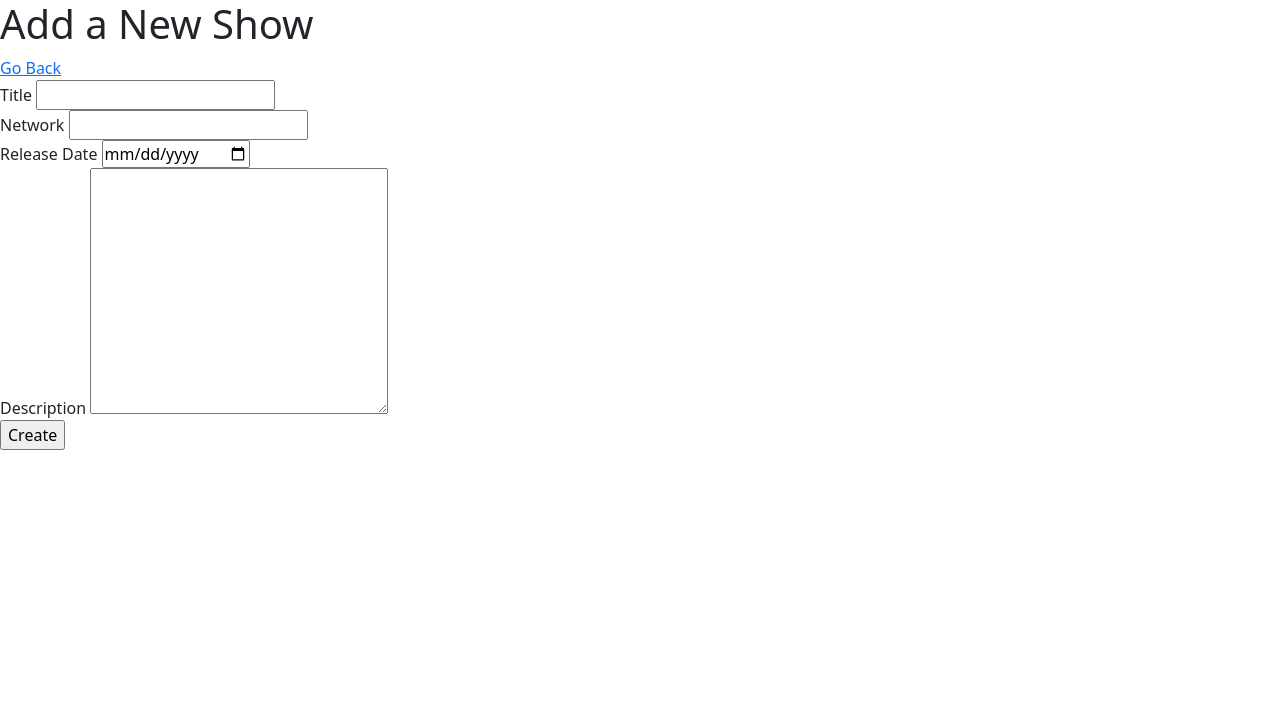
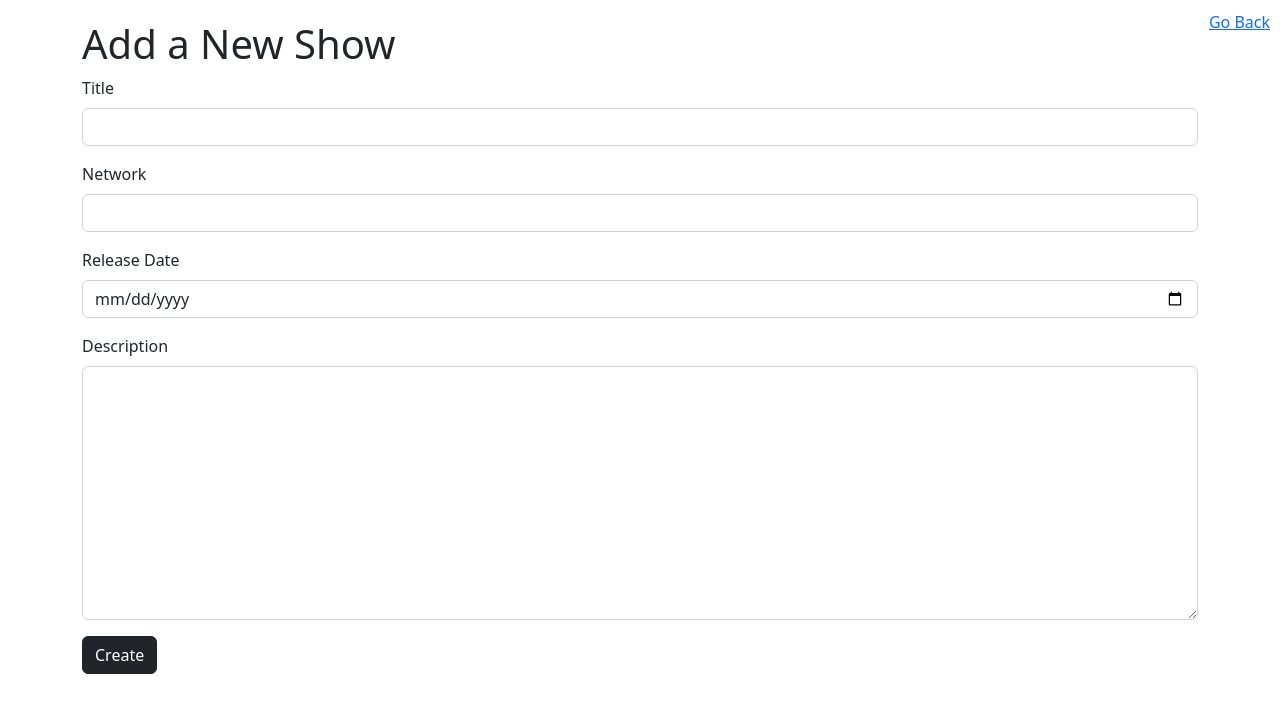
Before and after one commit to reinahandal/python_stack, a Django app: page /shows/new/ in a window 1280 px wide. Shown: the top 713 px of the page. Run offline with Django 3.2, Linux system fonts and the light colour scheme.

Commit message:
bootstrap styling to all pages

```diff
--- a/django/django_orm/tv_shows_proj/tv_shows_app/static/CSS/style.css
+++ b/django/django_orm/tv_shows_proj/tv_shows_app/static/CSS/style.css
@@ -0,0 +1,10 @@
+.go-back {
+    margin: 10px;
+}
+.card {
+    padding: 20px;
+    margin: 20px;
+}
+.container {
+    margin-top: 20px;
+}
--- a/django/django_orm/tv_shows_proj/tv_shows_app/templates/create.html
+++ b/django/django_orm/tv_shows_proj/tv_shows_app/templates/create.html
@@ -10,27 +10,29 @@
     <link rel="stylesheet" href="{% static 'CSS/style.css' %}">
 </head>
 <body>
+    <div class="container">
+        <a href="/shows" class="go-back position-absolute top-0 end-0">Go Back</a>
         <h1>Add a New Show</h1>
-    <a href="/shows">Go Back</a>
         <form action="/shows/create/" method="post">
             {% csrf_token %}
-        <div>
-            <label for="title">Title</label>
-            <input type="text" name="title">
+            <div class="mb-3">
+                <label for="title" class="form-label">Title</label>
+                <input type="text" name="title" class="form-control">
             </div>
-        <div>
-            <label for="network">Network</label>
-            <input type="text" name="network">
+            <div class="mb-3">
+                <label for="network" class="form-label">Network</label>
+                <input type="text" name="network" class="form-control">
             </div>
-        <div>
-            <label for="release_date">Release Date</label>
-            <input type="date" name="release_date">
+            <div class="mb-3">
+                <label for="release_date" class="form-label">Release Date</label>
+                <input type="date" name="release_date" class="form-control">
             </div>
-        <div>
-            <label for="desc">Description</label>
-            <textarea name="desc" id="desc" cols="30" rows="10"></textarea>
+            <div class="mb-3">
+                <label for="desc" class="form-label">Description</label>
+                <textarea name="desc" id="desc" cols="30" rows="10" class="form-control"></textarea>
             </div>
-        <input type="submit" value="Create">
+            <input type="submit" value="Create" class="btn btn-dark">
         </form>
+    </div>
 </body>
 </html>
--- a/django/django_orm/tv_shows_proj/tv_shows_app/templates/index.html
+++ b/django/django_orm/tv_shows_proj/tv_shows_app/templates/index.html
@@ -10,8 +10,9 @@
     <link rel="stylesheet" href="{% static 'CSS/style.css' %}">
 </head>
 <body>
+    <div class="container">
         <h1>All Shows</h1>
-    <table class="table">
+        <table class="table table-striped">
             <tr>
                 <th>ID</th>
                 <th>Title</th>
@@ -25,10 +26,11 @@
                 <td>{{show.title}}</td>
                 <td>{{show.network}}</td>
                 <td>{{show.release_date}}</td>
-            <td><a href="/shows/{{show.id}}">Show</a>|<a href="/shows/{{show.id}}/edit">Edit</a>|<a href="/shows/{{show.id}}/destroy">Delete</a></td>
+                <td><a href="/shows/{{show.id}}">Show</a> | <a href="/shows/{{show.id}}/edit">Edit</a> | <a href="/shows/{{show.id}}/destroy">Delete</a></td>
             </tr>
             {% endfor %}
         </table>
         <a href="/shows/new">Add a New Show</a>
+    </div>
 </body>
 </html>
--- a/django/django_orm/tv_shows_proj/tv_shows_app/urls.py
+++ b/django/django_orm/tv_shows_proj/tv_shows_app/urls.py
@@ -3,6 +3,7 @@ from . import views
 
 
 urlpatterns = [
+    path('', views.root),
     path('shows/', views.index),
     path('shows/new/', views.add_show),
     path('shows/create/', views.create_show),
--- a/django/django_orm/tv_shows_proj/tv_shows_app/views.py
+++ b/django/django_orm/tv_shows_proj/tv_shows_app/views.py
@@ -1,5 +1,10 @@
 from django.shortcuts import render, redirect
 from .models import Show
+
+
+def root(request):
+    return redirect('/shows')
+
 
 def index(request):
     context = {
```
Also changed, not shown: django/django_orm/tv_shows_proj/tv_shows_app/templates/read.html (+3 -5 lines), django/django_orm/tv_shows_proj/tv_shows_app/templates/update.html (+16 -14 lines). Lines whose indentation alone changed are shown as unchanged.
